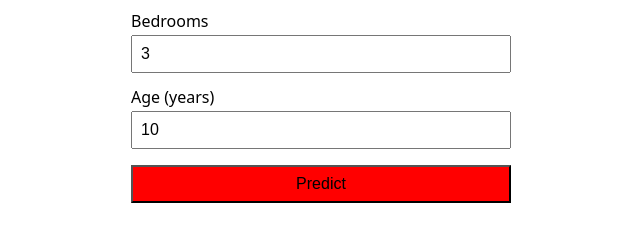
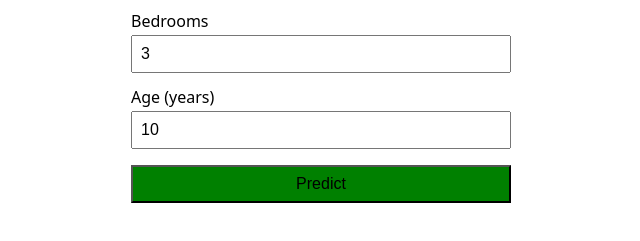
Before and after one commit to itsyasssin/devops, a plain HTML site: page app/static/index.html in a window 1280 px wide. Shown: the part 167-408 px from the top of the page, without its empty margins (319-959 px from the left). Drawn offline with Linux system fonts and the light colour scheme.

Commit message:
change color to green

```diff
--- a/app/static/index.html
+++ b/app/static/index.html
@@ -8,7 +8,7 @@
   body{font-family:system-ui,sans-serif;max-width:380px;margin:3rem auto;padding:0 1rem}
   label{display:block;margin:.8rem 0 .2rem}
   input,button{width:100%;padding:.5rem;font-size:1rem;box-sizing:border-box}
-  button{margin-top:1rem;cursor:pointer;background-color: red;}
+  button{margin-top:1rem;cursor:pointer;background-color: green;}
   #out{font-size:1.4rem;margin-top:1.2rem;font-weight:600}
   small{color:#888}
 </style>
```
Also changed, not shown: 1 other file.
